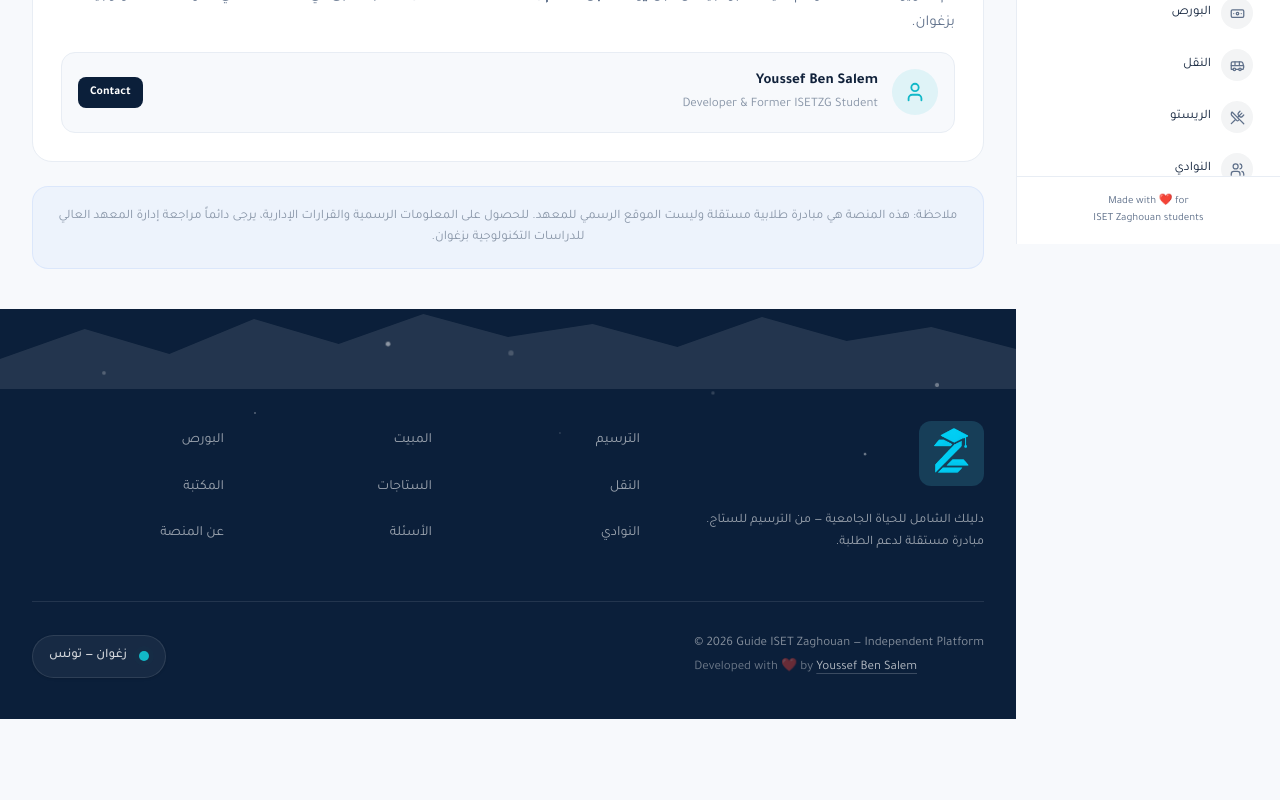
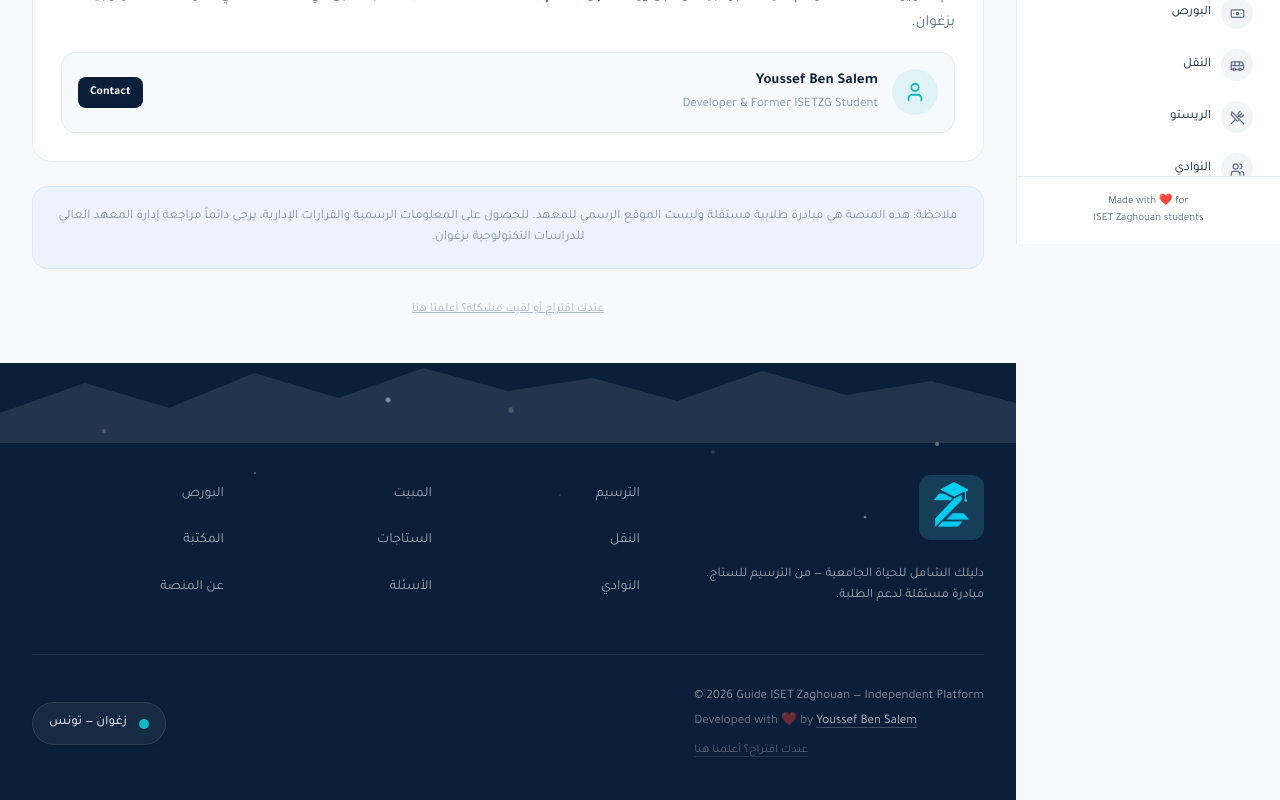
Before and after one commit to jozefelmanga/iset-zaghouan-hub, a Next.js app: page /about in a window 1280 px wide. Shown: the part 556-1356 px from the top of the page. Before the commit the page ends 1275 px from the top, so only its background shows below. Built offline with nearby package versions, Linux system fonts and the light colour scheme; no server answers.

Commit message:
feat: add feedback links in AboutPage and Footer for user suggestions

```diff
--- a/src/app/about/page.tsx
+++ b/src/app/about/page.tsx
@@ -75,6 +75,11 @@ export default function AboutPage() {
             ملاحظة: هذه المنصة هي مبادرة طلابية مستقلة وليست الموقع الرسمي للمعهد. للحصول على المعلومات الرسمية والقرارات الإدارية، يرجى دائماً مراجعة إدارة المعهد العالي للدراسات التكنولوجية بزغوان.
           </p>
         </div>
+        <div style={{ textAlign: "center", marginTop: "4px" }}>
+          <a href="https://forms.gle/4Aj6svouhdPu9TBA7" target="_blank" rel="noopener noreferrer" style={{ fontSize: "12px", color: "var(--color-text-muted)", textDecoration: "underline", opacity: 0.6 }}>
+            عندك اقتراح أو لقيت مشكلة؟ أعلمنا هنا
+          </a>
+        </div>
       </div>
     </PageWrapper>
   );
--- a/src/components/layout/Footer.tsx
+++ b/src/components/layout/Footer.tsx
@@ -93,6 +93,9 @@ export function Footer() {
             <p className="text-[13px] text-white/40 m-0">
               Developed with ❤️ by <a href="https://linktr.ee/Youssef_Ben_Salem" target="_blank" rel="noopener noreferrer" className="text-white/70 hover:text-white transition-colors underline decoration-white/20 underline-offset-4">Youssef Ben Salem</a>
             </p>
+            <a href="https://forms.gle/4Aj6svouhdPu9TBA7" target="_blank" rel="noopener noreferrer" className="text-[12px] text-white/30 hover:text-white/60 transition-colors mt-1 underline decoration-white/10 underline-offset-4 w-fit mx-auto md:mx-0">
+              عندك اقتراح؟ أعلمنا هنا
+            </a>
           </div>
           <div className="flex items-center gap-3 bg-white/5 px-4 py-2.5 rounded-full border border-white/10 shadow-sm">
             <span className="relative flex h-2.5 w-2.5">
```
